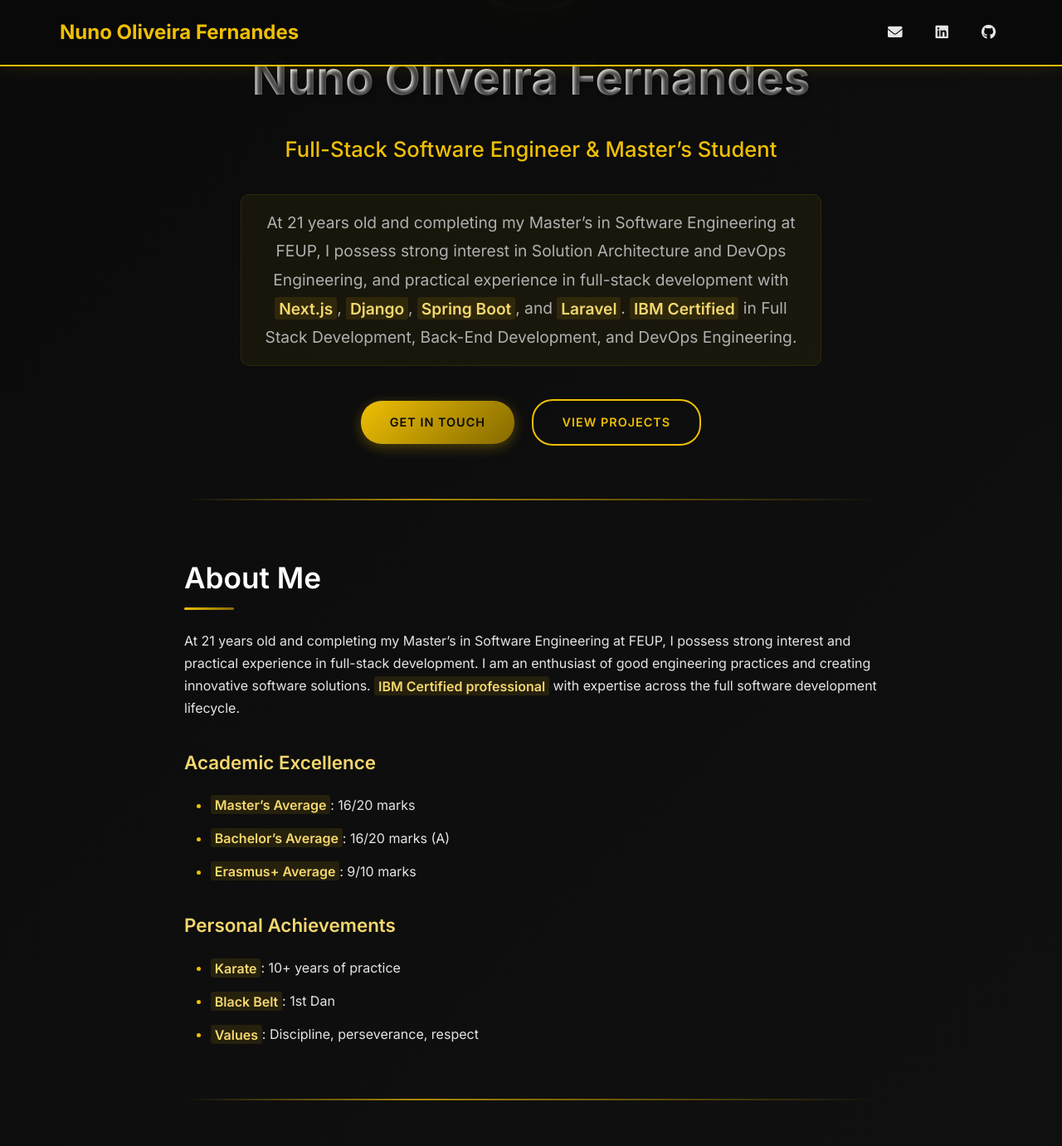
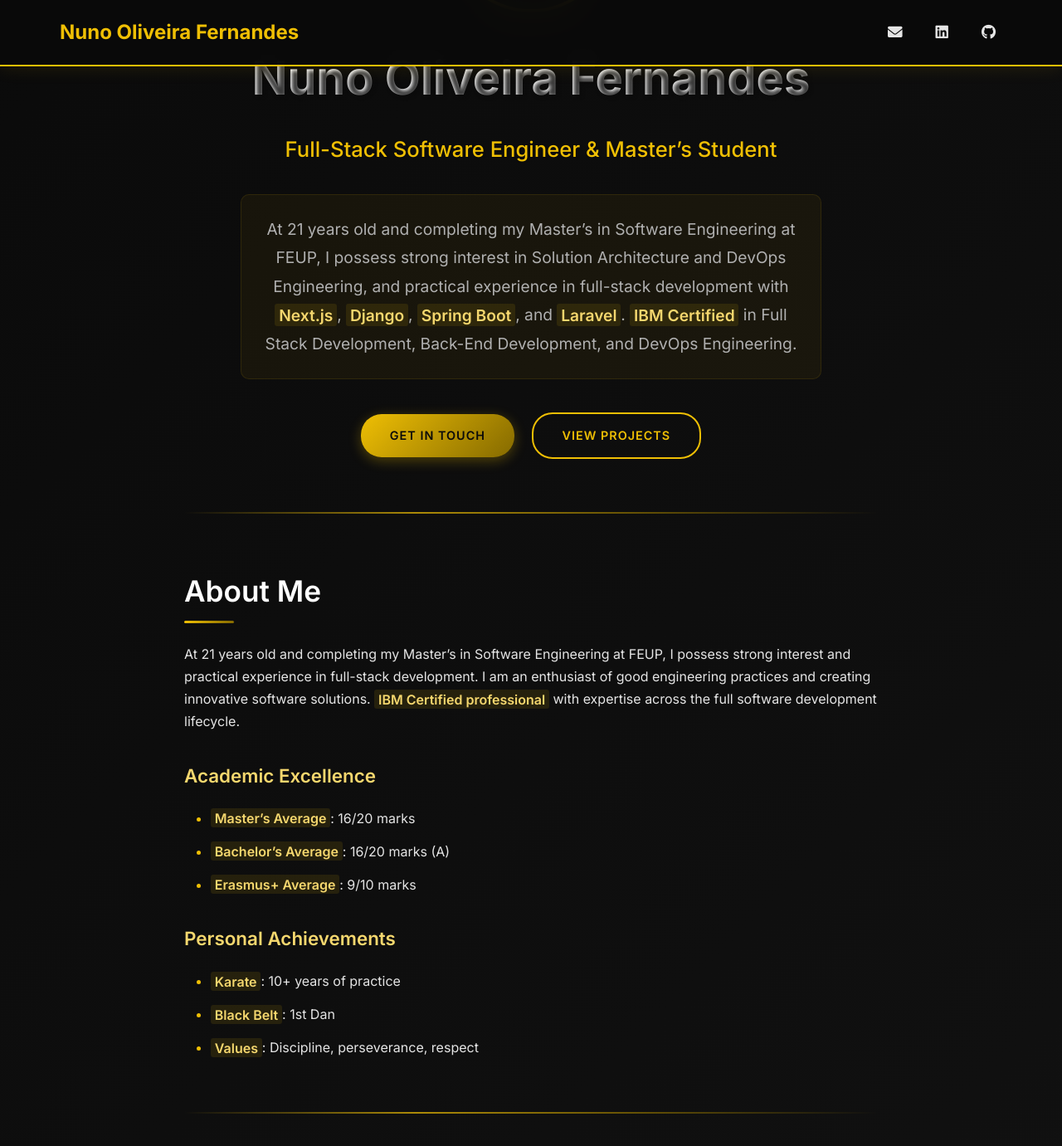
Before and after one commit to NOF03/nof03.github.io, a Jekyll site: the page built from index.md, in a window 1280 px wide and 1400 px high, scrolled down 305 px. Shown: the top 1381 px of the window at 83% size. Built offline with Jekyll 4.4.1, drawn with Linux system fonts in a browser that asks for light colours.

Commit message:
feat: enhance styling and add UI/UX improvements for better user experience

```diff
--- a/_sass/main.scss
+++ b/_sass/main.scss
@@ -9,7 +9,7 @@ $white: #FFFFFF;
 $gray-light: #E5E5E5;
 $gray-medium: #B0B0B0;
 $gray-dark: #666666;
-$accent-blue: #4A90E2;  // For DevOps elements
+$accent-blue: #4A90E2;
 $font-family: 'Inter', sans-serif;
 
 // Reset
@@ -22,7 +22,7 @@ $font-family: 'Inter', sans-serif;
 body {
   font-family: $font-family;
   line-height: 1.7;
-  color: $gray-light;  // Better readability than pure white
+  color: $gray-light;
   background: linear-gradient(135deg, $black 0%, $black-light 100%);
   min-height: 100vh;
 }
@@ -212,7 +212,7 @@ p {
     margin-left: auto;
     margin-right: auto;
     line-height: 1.8;
-    padding: 1rem;
+    padding: 1.5rem;
     background: rgba($gold, 0.05);
     border-radius: 10px;
     border: 1px solid rgba($gold, 0.1);
@@ -331,15 +331,6 @@ blockquote {
   box-shadow: 0 2px 10px rgba($gold, 0.1);
 }
 
-// Special styling for DevOps/Architecture elements
-.devops-highlight {
-  background: linear-gradient(135deg, rgba($accent-blue, 0.1), rgba($gold, 0.1));
-  padding: 1rem;
-  border-radius: 8px;
-  border-left: 4px solid $accent-blue;
-  margin: 1rem 0;
-}
-
 // Enhanced Tables
 table {
   width: 100%;
@@ -436,3 +427,31 @@ button:focus, a:focus, input:focus {
   outline: 2px solid $gold;
   outline-offset: 2px;
 }
+
+// Additional UI/UX Improvements
+.section-title {
+  scroll-margin-top: 100px; // For smooth anchor scrolling with fixed nav
+}
+
+// Improved text selection
+::selection {
+  background: rgba($gold, 0.3);
+  color: $white;
+}
+
+::-moz-selection {
+  background: rgba($gold, 0.3);
+  color: $white;
+}
+
+// Loading state for images
+.profile-image {
+  &[src=""] {
+    background: linear-gradient(45deg, $black-light, $black-lighter);
+    &::before {
+      content: "📷";
+      font-size: 3rem;
+      color: $gold;
+    }
+  }
+}
```
